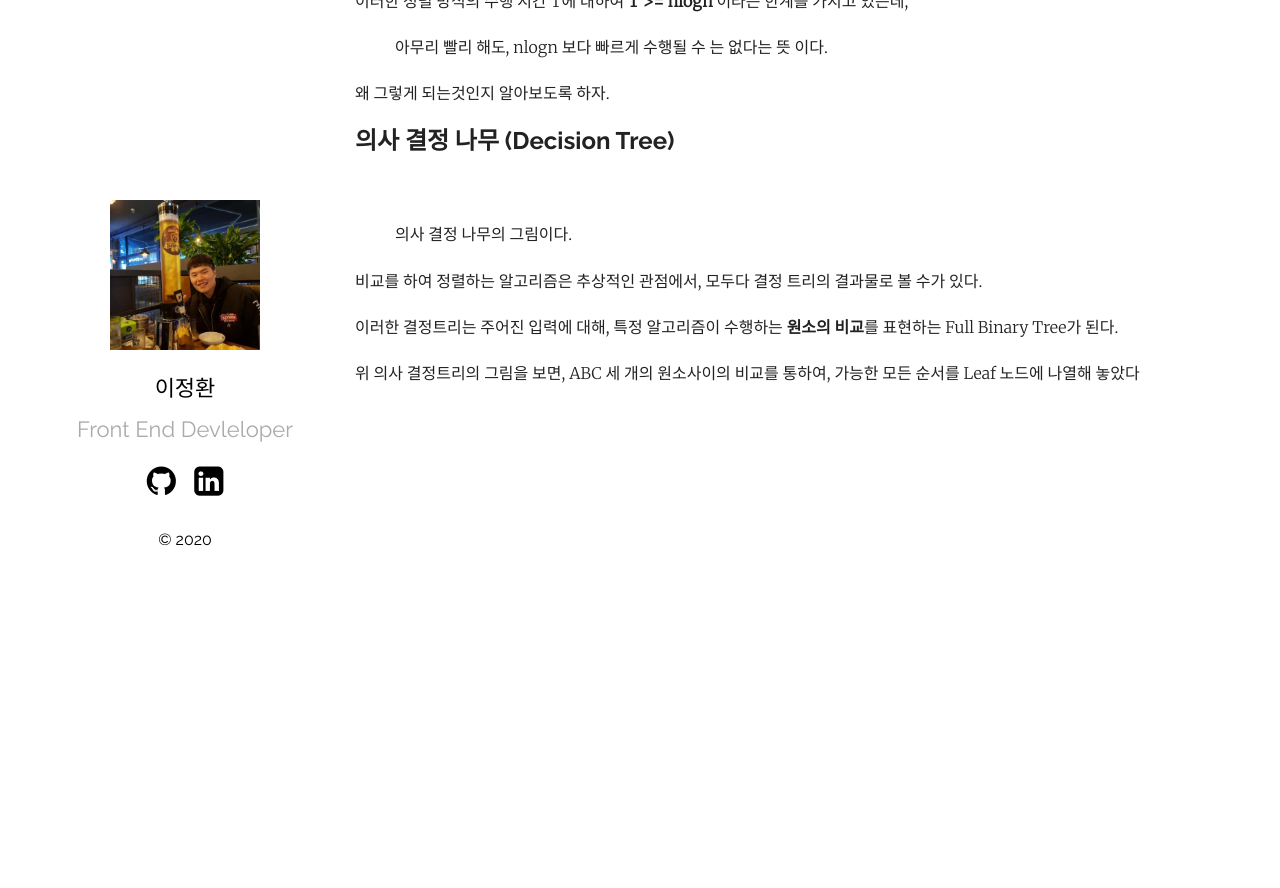
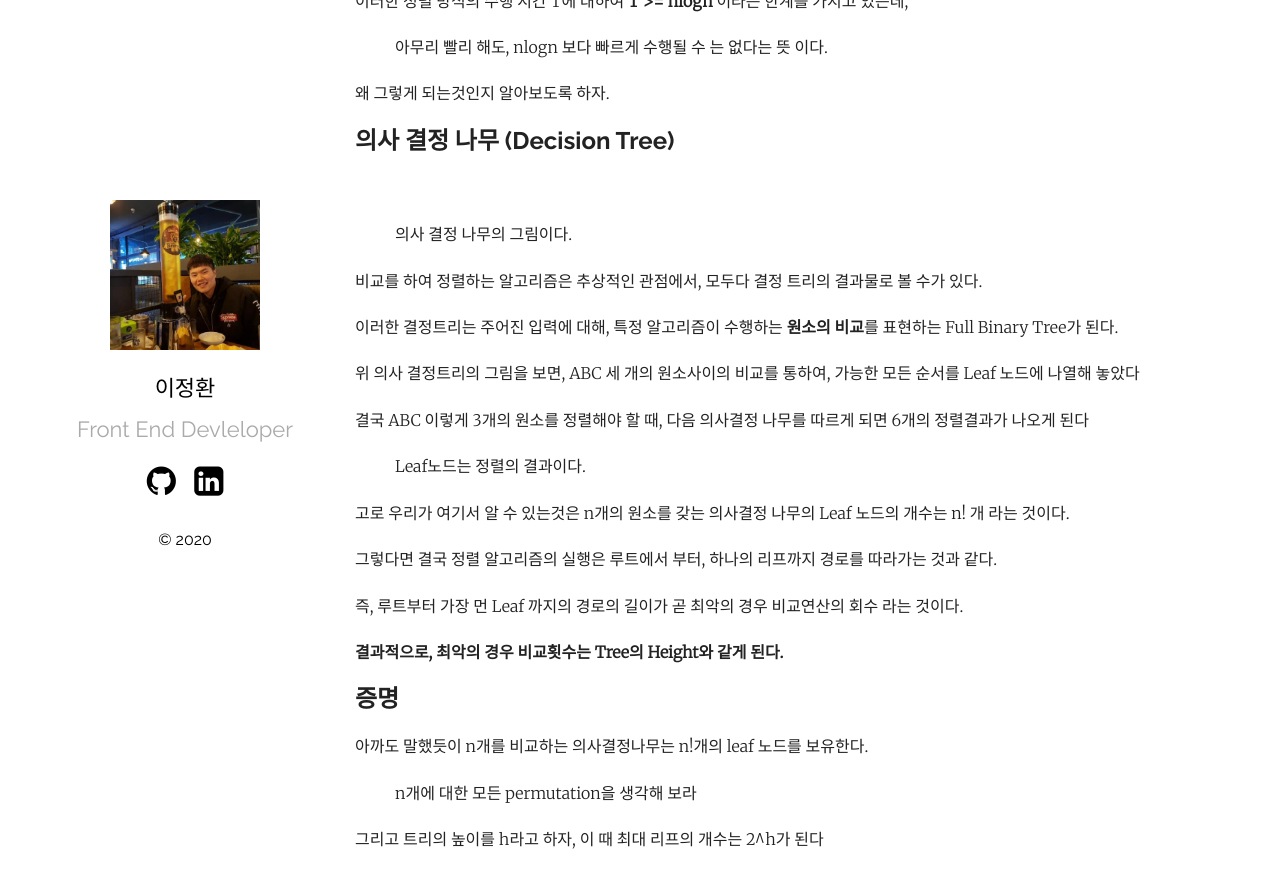
Before and after one commit to winterlood/winterlood.github.io, a Jekyll site: the page built from _posts/2020-04-19-lower-bound.md, in a window 1280 px wide and 900 px high, scrolled down 523 px. Shown: the top 888 px of the window. Built offline with Jekyll 4.4.1, drawn with Linux system fonts in a browser that asks for light colours.

Commit message:
Update 2020-04-19-lower-bound.md

```diff
--- a/_posts/2020-04-19-lower-bound.md
+++ b/_posts/2020-04-19-lower-bound.md
@@ -34,9 +34,32 @@ categories: Algorithm DataStructure
 비교를 하여 정렬하는 알고리즘은 추상적인 관점에서,
 모두다 결정 트리의 결과물로 볼 수가 있다.
 
-이러한 결정트리는 주어진 입력에 대해, 특정 알고리즘이 수행하는 **원소의 비교**를 표현하는
+이러한 결정트리는 주어진 입력에 대해,
+특정 알고리즘이 수행하는 **원소의 비교**를 표현하는
 Full Binary Tree가 된다.
 
 위 의사 결정트리의 그림을 보면,
 ABC 세 개의 원소사이의 비교를 통하여,
 가능한 모든 순서를 Leaf 노드에 나열해 놓았다
+
+결국 ABC 이렇게 3개의 원소를 정렬해야 할 때,
+다음 의사결정 나무를 따르게 되면 6개의 정렬결과가 나오게 된다
+> Leaf노드는 정렬의 결과이다.
+
+고로 우리가 여기서 알 수 있는것은 n개의 원소를 갖는 의사결정 나무의 Leaf 노드의 개수는 n! 개
+라는 것이다.
+
+그렇다면 결국 정렬 알고리즘의 실행은
+루트에서 부터, 하나의 리프까지 경로를 따라가는 것과 같다.
+
+즉, 루트부터 가장 먼 Leaf 까지의 경로의 길이가 곧 최악의 경우 비교연산의 회수 라는 것이다.
+
+**결과적으로, 최악의 경우 비교횟수는 Tree의 Height와 같게 된다.**
+
+
+## 증명
+
+아까도 말했듯이 n개를 비교하는 의사결정나무는 n!개의 leaf 노드를 보유한다.
+> n개에 대한 모든 permutation을 생각해 보라
+
+그리고 트리의 높이를 h라고 하자, 이 때 최대 리프의 개수는 2^h가 된다
```
